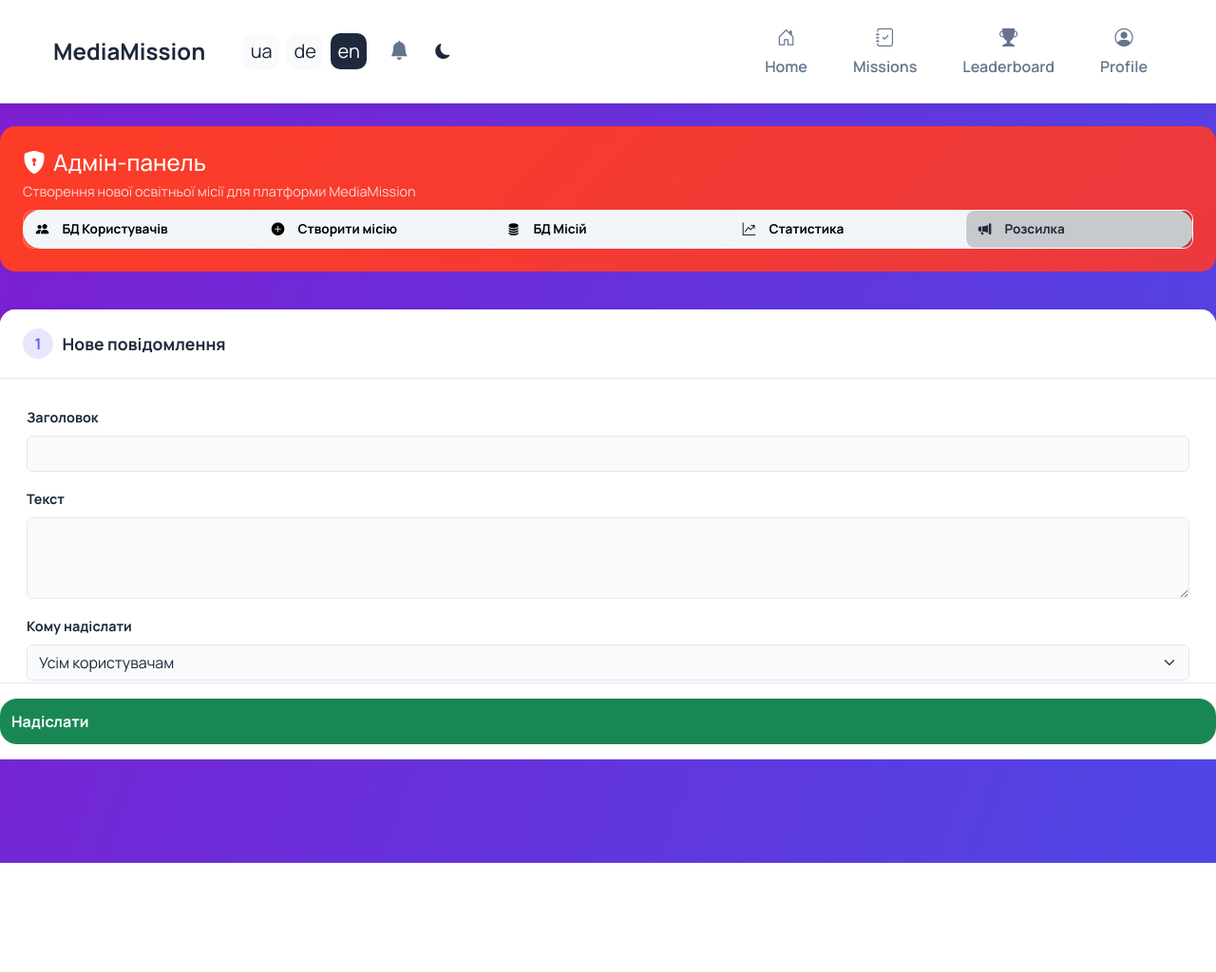
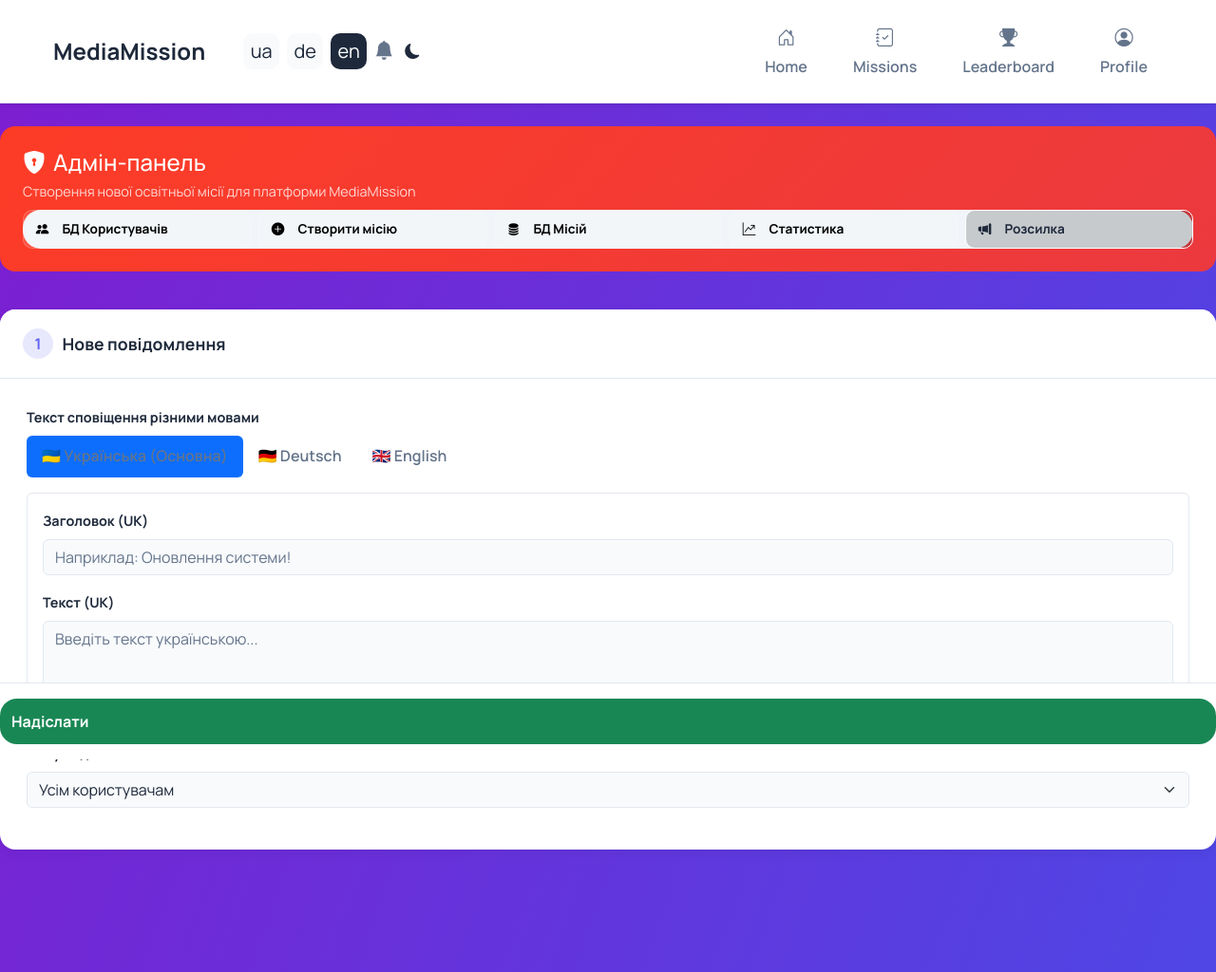
Before and after one commit to ok230111-dev/MediaMission, a Flask app: page /admin in a window 1280 px wide, after a click on "Розсилка". Shown: the whole page at 95% size. Before the commit the page ends 909 px from the top, so only its background shows below. Run offline with Flask 3, Linux system fonts and the light colour scheme; the visitor is signed in with stand-in values (Sample User, id 1); tables that the repository leaves empty hold one stand-in row (values such as "Sample post"); parts of the project's set-up code (start-up, migrations or seed data) failed here and were passed over; some libraries are stand-ins or nearby versions.

Commit message:
debugging notifications

```diff
--- a/app.py
+++ b/app.py
@@ -3,6 +3,7 @@ from flask import Flask, Response, render_template, request, redirect, url_for,
 from translations import translate
 from flask_mail import Mail, Message
 from flask_migrate import Migrate
+from sqlalchemy import JSON
 import os
 import uuid
 import json
@@ -262,8 +263,8 @@ class UserAnswer(db.Model):
 
 class Notification(db.Model):
     id = db.Column(db.Integer, primary_key=True)
-    title = db.Column(db.String(200), nullable=False)
-    body = db.Column(db.Text, nullable=False)
+    title_json = db.Column(JSON, nullable=True)
+    body_json = db.Column(JSON, nullable=True)
     mission_id = db.Column(db.Integer, db.ForeignKey("missions.id"), nullable=True)
     mission = db.relationship("Missions")
     created_at = db.Column(db.DateTime, default=datetime.utcnow)
@@ -351,6 +352,17 @@ def set_language():
 @app.context_processor
 def inject_translate():
     return {"t": lambda key: translate(key, g.lang)}
+
+
+
+
+# Зручні методи-хелпери для отримання тексту потрібною мовою
+    def get_title(self, lang='uk'):
+        # Повертає текст обраною мовою, або українською за замовчуванням
+        return self.title_json.get(lang) or self.title_json.get('uk') or ''
+
+    def get_body(self, lang='uk'):
+        return self.body_json.get(lang) or self.body_json.get('uk') or ''
 
 
 
@@ -1051,13 +1063,21 @@ def delete_from_cloudinary(url):
 
 def create_notification_for_mission(mission, admin_id):
     notif = Notification(
-        title="notification_new_mission_title",  # ключ перекладу, не готовий текст
-        body="notification_new_mission_body",     # ключ перекладу
+        title_json={
+            "uk": translate("notification_new_mission_title", "uk"),
+            "de": translate("notification_new_mission_title", "de"),
+            "en": translate("notification_new_mission_title", "en"),
+        },
+        body_json={
+            "uk": translate("notification_new_mission_body", "uk"),
+            "de": translate("notification_new_mission_body", "de"),
+            "en": translate("notification_new_mission_body", "en"),
+        },
         mission_id=mission.id,
         created_by=admin_id
     )
     db.session.add(notif)
-    db.session.flush()  # щоб отримати notif.id
+    db.session.flush()
 
     user_ids = [u.id for u in Users.query.with_entities(Users.id).all()]
     if user_ids:
@@ -1748,30 +1768,43 @@ def delete_mission(mission_id):
 
 
 
-@app.route("/admin/notifications", methods=["POST"])
+@app.route('/admin/notifications', methods=['POST'])
 @admin_required
-def send_notification():
-    admin_id = session.get("user_id")
-
-    title = request.form["title"]
-    body = request.form["body"]
-    mission_id = request.form.get("mission_id") or None
-    target = request.form.get("target")
-
-    notif = Notification(title=title, body=body, mission_id=mission_id, created_by=admin_id)
-    db.session.add(notif)
-    db.session.flush()
-
-    if target == "all":
-        user_ids = [u.id for u in Users.query.with_entities(Users.id).all()]
-    else:
-        user_ids = request.form.getlist("user_ids")
-
-    db.session.bulk_insert_mappings(NotificationRecipient, [
-        {"notification_id": notif.id, "user_id": uid} for uid in user_ids
-    ])
+def send_admin_notification():
+    title_uk = request.form.get('title_uk')
+    body_uk = request.form.get('body_uk')
+
+    title_de = request.form.get('title_de') or title_uk
+    body_de = request.form.get('body_de') or body_uk
+
+    title_en = request.form.get('title_en') or title_uk
+    body_en = request.form.get('body_en') or body_uk
+
+    title_json = {
+        'uk': title_uk,
+        'de': title_de,
+        'en': title_en
+    }
+
+    body_json = {
+        'uk': body_uk,
+        'de': body_de,
+        'en': body_en
+    }
+
+    # Передаємо ТІЛЬКИ title_json та body_json
+    new_notification = Notification(
+        title_json=title_json,
+        body_json=body_json
+    )
+
+    db.session.add(new_notification)
     db.session.commit()
-    return redirect(url_for("admin"))
+
+    # Далі ваша логіка (UserNotification / PUSH)...
+
+    flash('Сповіщення успішно надіслано!', 'success')
+    return redirect(url_for('admin'))
 
 
 
@@ -1807,6 +1840,10 @@ def delete_notification(notification_id):
 def inject_notifications():
     user_id = session.get("user_id")
     print(f"🔍 Context processor - user_id: {user_id}")
+
+    user = None
+    if user_id:
+        user = Users.query.get(user_id)
 
     if not user_id:
         print("⚠️ Користувач не авторизований")
@@ -1827,7 +1864,10 @@ def inject_notifications():
         print(f"📦 Останніх сповіщень: {len(latest_notifications)}")
 
         for item in latest_notifications:
-            print(f"  - {item.notification.title} (ID: {item.notification.id})")
+            if item.notification:
+                # Отримуємо заголовок потрібною мовою (або fallback на 'uk')
+                title = item.notification.title_json.get('uk') if item.notification.title_json else ''
+                print(f"  - {title} (ID: {item.notification.id})")
 
     except Exception as e:
         print(f"❌ Помилка в context processor: {e}")
@@ -1837,8 +1877,11 @@ def inject_notifications():
 
     return {
         "unread_count": unread_count,
-        "latest_notifications": latest_notifications
+        "latest_notifications": latest_notifications,
+        "current_user": user
     }
+
+
 
 
 
@@ -1956,7 +1999,7 @@ def send_push_notification_to_tokens(title, body, tokens, url="/"):
                 notification=messaging.WebpushNotification(
                     title=title,
                     body=body,
-                    icon="/static/images/logo.png"  # Шлях до іконки твого лого
+                    icon="/static/images/logo.png"
                 ),
                 fcm_options=messaging.WebpushFCMOptions(
                     link=url  # Куди переходити при кліку на сповіщення
@@ -1992,7 +2035,7 @@ def send_new_mission_notification(mission_id):
             title="🎯 Нова місія у MediaMission!",
             body="З'явилася нова місія. Заходь та виконуй!",
             tokens=tokens,
-            url=f"/missions/{mission_id}"  # Перехід відразу на сторінку місії
+            url=f"/missions/{mission_id}"
         )
 
 
--- a/templates/admin.html
+++ b/templates/admin.html
@@ -628,6 +628,7 @@
         </div>
       </div>
     </div>
+
     <!-- 5. Вкладка Розсилка -->
     <div class="tab-pane fade" id="notify-pane" role="tabpanel">
       <form method="POST" action="/admin/notifications">
@@ -637,19 +638,128 @@
             <h3>Нове повідомлення</h3>
           </div>
           <div class="card-body">
+            <!-- Вкладки вибору мови введення -->
+            <label class="form-label fw-bold"
+              >Текст сповіщення різними мовами</label
+            >
+            <ul class="nav nav-pills mb-3" id="langTabs" role="tablist">
+              <li class="nav-item" role="presentation">
+                <button
+                  class="nav-link active"
+                  id="uk-tab"
+                  data-bs-toggle="pill"
+                  data-bs-target="#lang-uk"
+                  type="button"
+                  role="tab"
+                >
+                  🇺🇦 Українська (Основна)
+                </button>
+              </li>
+              <li class="nav-item" role="presentation">
+                <button
+                  class="nav-link"
+                  id="de-tab"
+                  data-bs-toggle="pill"
+                  data-bs-target="#lang-de"
+                  type="button"
+                  role="tab"
+                >
+                  🇩🇪 Deutsch
+                </button>
+              </li>
+              <li class="nav-item" role="presentation">
+                <button
+                  class="nav-link"
+                  id="en-tab"
+                  data-bs-toggle="pill"
+                  data-bs-target="#lang-en"
+                  type="button"
+                  role="tab"
+                >
+                  🇬🇧 English
+                </button>
+              </li>
+            </ul>
+
+            <!-- Контент для кожної мови -->
+            <div
+              class="tab-content border p-3 rounded mb-4"
+              id="langTabsContent"
+            >
+              <!-- Українська -->
+              <div
+                class="tab-pane fade show active"
+                id="lang-uk"
+                role="tabpanel"
+              >
                 <div class="mb-3">
-              <label class="form-label fw-bold">Заголовок</label>
-              <input type="text" name="title" class="form-control" required />
+                  <label class="form-label fw-bold">Заголовок (UK)</label>
+                  <input
+                    type="text"
+                    name="title_uk"
+                    class="form-control"
+                    placeholder="Наприклад: Оновлення системи!"
+                    required
+                  />
                 </div>
-            <div class="mb-3">
-              <label class="form-label fw-bold">Текст</label>
+                <div class="mb-0">
+                  <label class="form-label fw-bold">Текст (UK)</label>
                   <textarea
-                name="body"
+                    name="body_uk"
                     class="form-control"
                     rows="3"
+                    placeholder="Введіть текст українською..."
                     required
                   ></textarea>
                 </div>
+              </div>
+
+              <!-- Німецька -->
+              <div class="tab-pane fade" id="lang-de" role="tabpanel">
+                <div class="mb-3">
+                  <label class="form-label fw-bold">Titel (DE)</label>
+                  <input
+                    type="text"
+                    name="title_de"
+                    class="form-control"
+                    placeholder="z.B. System-Update!"
+                  />
+                </div>
+                <div class="mb-0">
+                  <label class="form-label fw-bold">Text (DE)</label>
+                  <textarea
+                    name="body_de"
+                    class="form-control"
+                    rows="3"
+                    placeholder="Geben Sie den Text auf Deutsch ein..."
+                  ></textarea>
+                </div>
+              </div>
+
+              <!-- Англійська -->
+              <div class="tab-pane fade" id="lang-en" role="tabpanel">
+                <div class="mb-3">
+                  <label class="form-label fw-bold">Title (EN)</label>
+                  <input
+                    type="text"
+                    name="title_en"
+                    class="form-control"
+                    placeholder="e.g. System Update!"
+                  />
+                </div>
+                <div class="mb-0">
+                  <label class="form-label fw-bold">Text (EN)</label>
+                  <textarea
+                    name="body_en"
+                    class="form-control"
+                    rows="3"
+                    placeholder="Enter text in English..."
+                  ></textarea>
+                </div>
+              </div>
+            </div>
+
+            <!-- Вибір отримувачів -->
             <div class="mb-3">
               <label class="form-label fw-bold">Кому надіслати</label>
               <select class="form-select" name="target" id="notifyTarget">
@@ -657,12 +767,13 @@
                 <option value="selected">Обраним користувачам</option>
               </select>
             </div>
+
             <div id="userPickerBox" class="d-none">
-              <!-- тут можна перевикористати таблицю користувачів з вкладки "БД Користувачів",
-               додавши чекбокс у перший стовпець -->
+              <!-- таблиця з вибором користувачів -->
             </div>
           </div>
         </div>
+
         <div class="save-bar text-center">
           <button type="submit" class="btn btn-success btn-lg">
             Надіслати
--- a/templates/base.html
+++ b/templates/base.html
@@ -312,15 +312,15 @@
           </div>
 
           <!-- Дзвоник сповіщень -->
-          <div class="dropdown position-relative d-inline-block">
+          <div class="dropdown position-relative notification-bell-wrapper">
             <a
-              class="nav-link position-relative p-2"
+              class="nav-link position-relative"
               href="#"
               id="notificationBell"
               role="button"
               data-bs-toggle="dropdown"
-              data-bs-display="static"
               aria-expanded="false"
+              style="padding: 0 !important"
             >
               <i class="bi bi-bell-fill fs-5"></i>
               {% if unread_count and unread_count > 0 %}
@@ -340,6 +340,7 @@
             <div
               class="dropdown-menu dropdown-menu-end notification-dropdown p-0 shadow border-0"
               aria-labelledby="notificationBell"
+              style="min-width: 320px"
             >
               <div
                 class="notification-header px-3 py-2 d-flex justify-content-between align-items-center"
@@ -353,7 +354,10 @@
               </div>
               <hr class="m-0" />
 
-              <div class="notification-list">
+              <div
+                class="notification-list"
+                style="max-height: 360px; overflow-y: auto"
+              >
                 {% if latest_notifications %} {% for record in
                 latest_notifications %}
                 <a
@@ -365,11 +369,13 @@
                     <span class="unread-dot mt-1"></span>
                     {% endif %}
                     <div class="flex-grow-1 min-width-0">
-                      <div class="fw-semibold small line-clamp-2">
-                        {{ t(record.notification.title) }}
+                      <div class="fw-semibold line-clamp-2">
+                        {{ record.notification.title_json.get(g.lang) or
+                        record.notification.title_json.get('uk') or '' }}
                       </div>
                       <div class="text-muted small line-clamp-2">
-                        {{ t(record.notification.body) }}
+                        {{ record.notification.body_json.get(g.lang) or
+                        record.notification.body_json.get('uk') or '' }}
                       </div>
                       <div
                         class="text-muted extra-small mt-1"
```
Also changed, not shown: fix_db.py (added, +12 -0 lines), templates/notifications.html (+24 -13 lines). Lines whose indentation alone changed are shown as unchanged.
